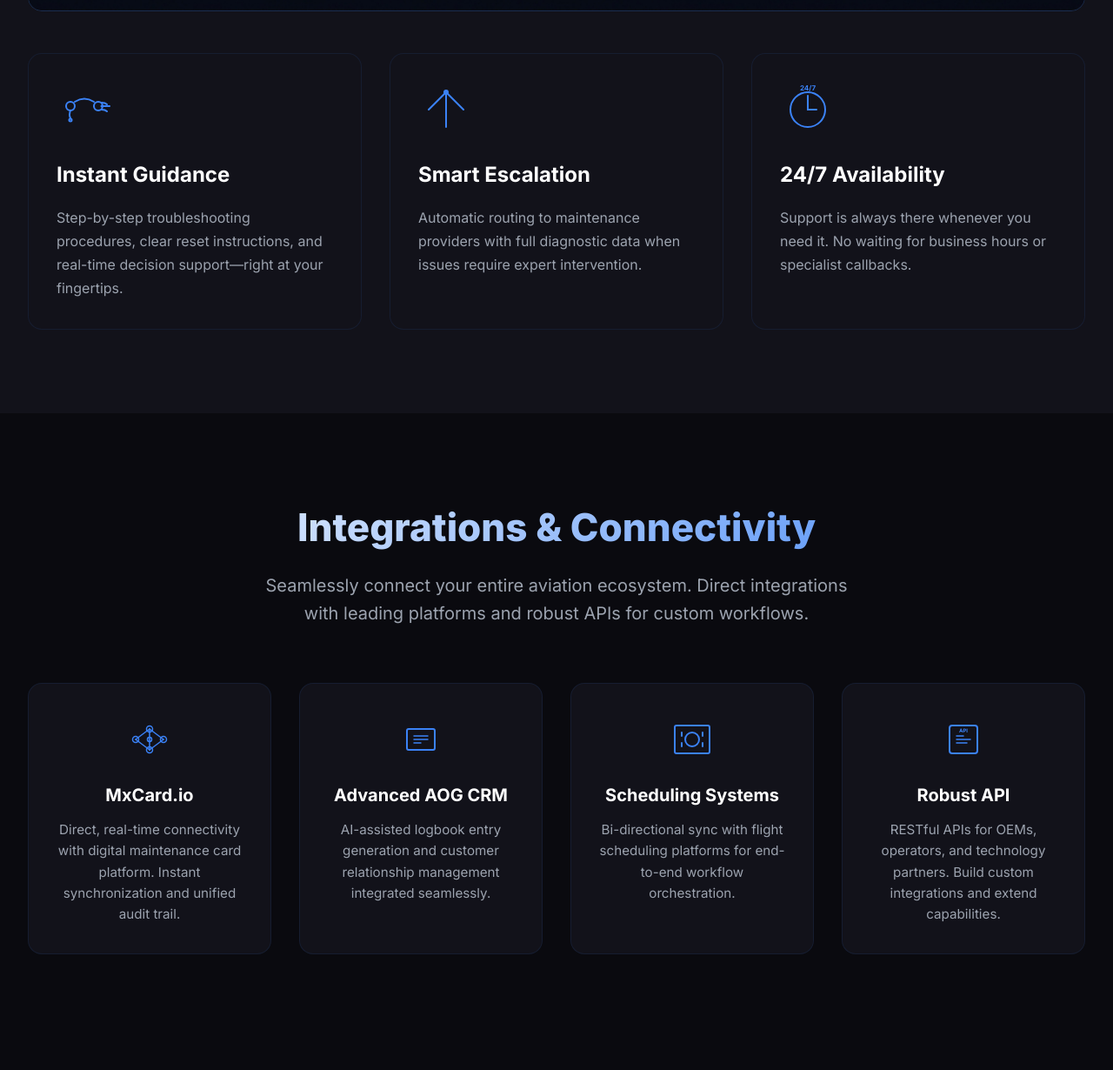
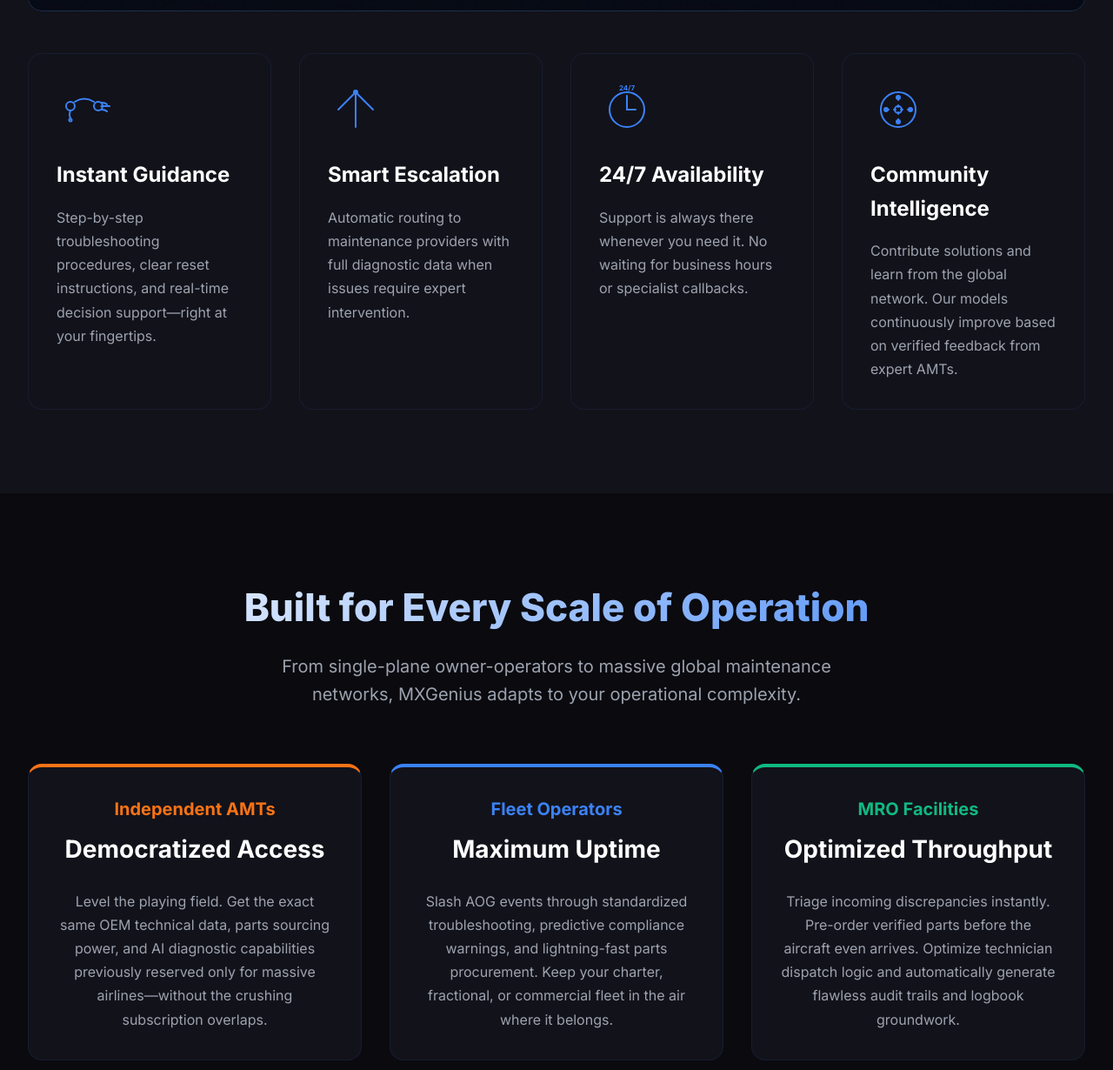
Before and after one commit to Advanced-aog/mxgenius, a plain HTML site: page index.html in a window 1280 px wide. Shown: the part 9770-11000 px from the top of the page at 87% size. Drawn offline with Linux system fonts and the light colour scheme.

Commit message:
feat: add audience segmentation and community intelligence sections

```diff
--- a/index.html
+++ b/index.html
@@ -1285,6 +1285,52 @@
                     <h3>24/7 Availability</h3>
                     <p>Support is always there whenever you need it. No waiting for business hours or specialist callbacks.</p>
                 </div>
+
+                <div class="feature-card">
+                    <div class="feature-icon">
+                        <svg viewBox="0 0 64 64" xmlns="http://www.w3.org/2000/svg">
+                            <circle cx="32" cy="32" r="20" fill="none" stroke="#3b82f6" stroke-width="2"/>
+                            <path d="M 32 18 L 32 46 M 18 32 L 46 32" stroke="#3b82f6" stroke-width="1.5" stroke-dasharray="4 4" />
+                            <circle cx="32" cy="18" r="3" fill="#3b82f6"/>
+                            <circle cx="32" cy="46" r="3" fill="#3b82f6"/>
+                            <circle cx="18" cy="32" r="3" fill="#3b82f6"/>
+                            <circle cx="46" cy="32" r="3" fill="#3b82f6"/>
+                            <circle cx="32" cy="32" r="4" fill="none" stroke="#3b82f6" stroke-width="2"/>
+                        </svg>
+                    </div>
+                    <h3>Community Intelligence</h3>
+                    <p>Contribute solutions and learn from the global network. Our models continuously improve based on verified feedback from expert AMTs.</p>
+                </div>
+            </div>
+        </div>
+    </section>
+
+    <!-- Target Audience Section -->
+    <section id="audiences">
+        <div class="section-container">
+            <div class="section-header">
+                <h2>Built for Every Scale of Operation</h2>
+                <p>From single-plane owner-operators to massive global maintenance networks, MXGenius adapts to your operational complexity.</p>
+            </div>
+
+            <div class="features-grid">
+                <div class="feature-card" style="text-align: center; border-top: 4px solid var(--accent-orange);">
+                    <h3 style="color: var(--accent-orange); margin-bottom: 0.5rem; font-size: 1.25rem;">Independent AMTs</h3>
+                    <h4 style="color: var(--text-white); font-size: 1.75rem; margin-bottom: 1.5rem;">Democratized Access</h4>
+                    <p>Level the playing field. Get the exact same OEM technical data, parts sourcing power, and AI diagnostic capabilities previously reserved only for massive airlines—without the crushing subscription overlaps.</p>
+                </div>
+
+                <div class="feature-card" style="text-align: center; border-top: 4px solid var(--primary-blue);">
+                    <h3 style="color: var(--primary-blue); margin-bottom: 0.5rem; font-size: 1.25rem;">Fleet Operators</h3>
+                    <h4 style="color: var(--text-white); font-size: 1.75rem; margin-bottom: 1.5rem;">Maximum Uptime</h4>
+                    <p>Slash AOG events through standardized troubleshooting, predictive compliance warnings, and lightning-fast parts procurement. Keep your charter, fractional, or commercial fleet in the air where it belongs.</p>
+                </div>
+
+                <div class="feature-card" style="text-align: center; border-top: 4px solid #10b981;">
+                    <h3 style="color: #10b981; margin-bottom: 0.5rem; font-size: 1.25rem;">MRO Facilities</h3>
+                    <h4 style="color: var(--text-white); font-size: 1.75rem; margin-bottom: 1.5rem;">Optimized Throughput</h4>
+                    <p>Triage incoming discrepancies instantly. Pre-order verified parts before the aircraft even arrives. Optimize technician dispatch logic and automatically generate flawless audit trails and logbook groundwork.</p>
+                </div>
             </div>
         </div>
     </section>
```
